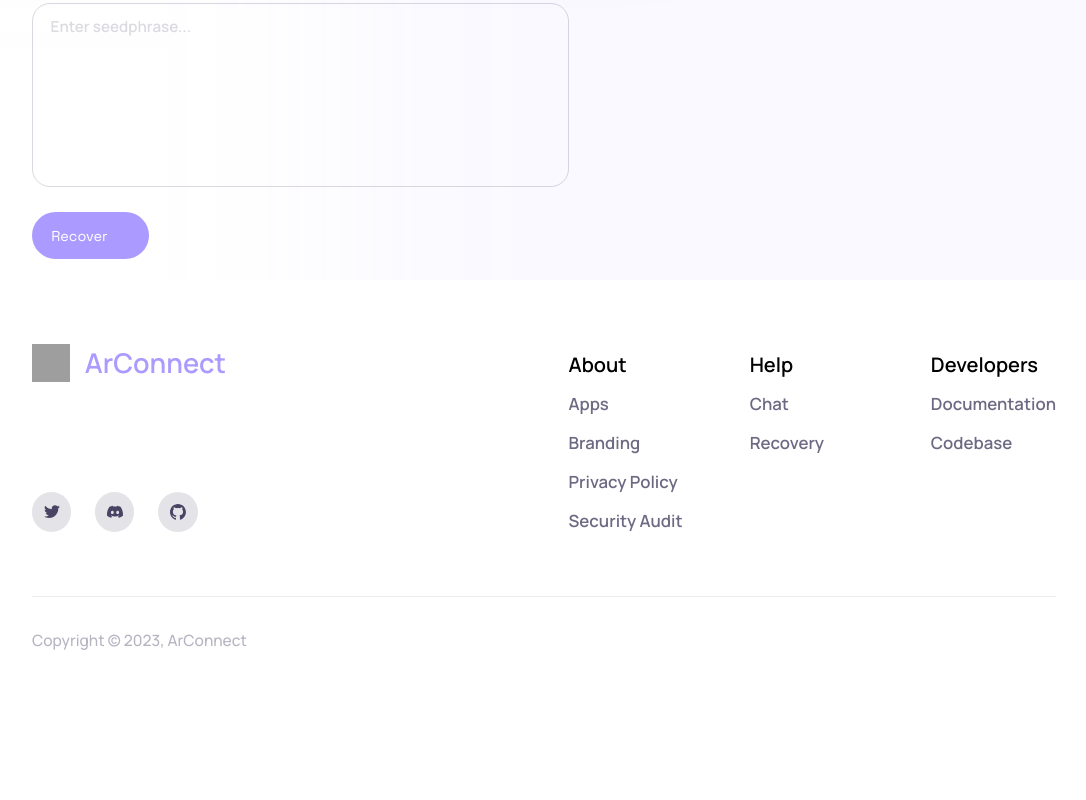
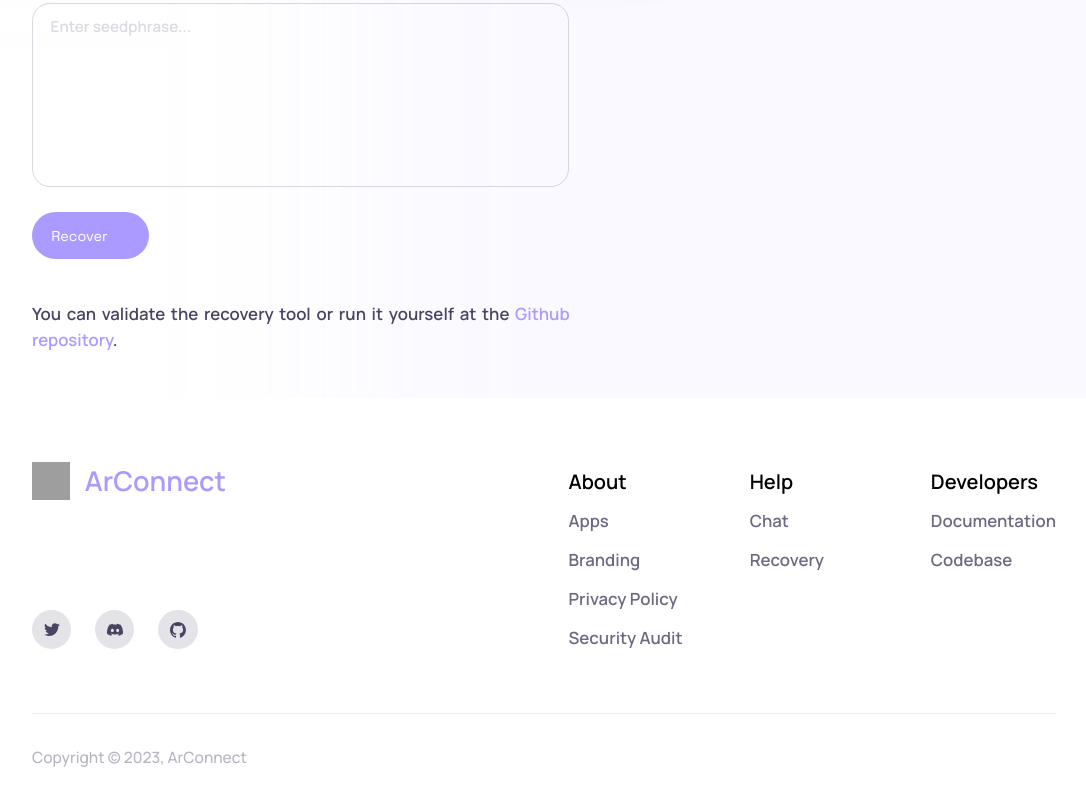
Before and after one commit to arconnectio/landing, a Next.js app: page /recover in a window 1280 px wide. Shown: the part 959-1759 px from the top of the page, without its empty margins (96-1182 px from the left). Before the commit the page ends 1642 px from the top, so only its background shows below. Built offline with nearby package versions, Linux system fonts and the light colour scheme; grey boxes are pictures that could not be loaded; some icons are missing.

Commit message:
chore: udpate recovery tool

```diff
--- a/src/pages/recover.tsx
+++ b/src/pages/recover.tsx
@@ -1,8 +1,14 @@
-import { Description, ParagraphTitle, Title } from "~/components/content/Text";
+import {
+  Description,
+  Paragraph,
+  ParagraphTitle,
+  Title
+} from "~/components/content/Text";
 import { getKeyFromMnemonic } from "arweave-mnemonic-keys";
 import Background from "~/components/landing/Background";
 import Section from "~/components/content/Section";
 import { WalletIcon } from "@iconicicons/react";
+import { downloadFile } from "~/utils/file";
 import Loading from "~/components/Loading";
 import { Manrope } from "next/font/google";
 import Button from "~/components/Button";
@@ -12,7 +18,6 @@
 import Head from "~/components/Head";
 import Nav from "~/components/Nav";
 import { useState } from "react";
-import { downloadFile } from "~/utils/file";
 
 const manrope = Manrope({ subsets: ["latin"] });
 
@@ -49,8 +54,8 @@
           <Spacer y={1} />
           <Description>
             Older versions of ArConnect didn't verify that the input 12 word
-            seedphrase did not include any extra line breaks. Unfortunately, some
-            applications (like Apple Notes), store text content such as
+            seedphrase did not include any extra line breaks. Unfortunately,
+            some applications (like Apple Notes), store text content such as
             seedphrases with an extra line break in the end. In older ArConnect
             versions, this could have led to loading a corrupted wallet with a
             different address. These wallets are still useable, but cannot be
@@ -91,10 +96,29 @@
             onChange={(e) => setMnemonic(e.target.value)}
           ></SeedArea>
           <Spacer y={1.25} />
-          <Button onClick={recover}>
-            Recover
-            {(loading && <Loading />) || <WalletIcon />}
-          </Button>
+          <ButtonWithText>
+            <Button onClick={recover}>
+              Recover
+              {(loading && <Loading />) || <WalletIcon />}
+            </Button>
+            {loading && (
+              <LoadingText>This might take a couple of seconds...</LoadingText>
+            )}
+          </ButtonWithText>
+        </Section>
+        <Section>
+          <Description>
+            You can validate the recovery tool or run it yourself at the{" "}
+            <a
+              href="https://github.com/arconnectio/landing/pull/5"
+              target="_blank"
+              rel="noopener noreferrer"
+            >
+              Github repository
+            </a>
+            .
+          </Description>
+          <Spacer y={1.5} />
         </Section>
         <Background />
       </Main>
@@ -140,3 +164,13 @@
     opacity: 0.7;
   }
 `;
+
+const ButtonWithText = styled.div`
+  display: flex;
+  align-items: center;
+  gap: 1rem;
+`;
+
+const LoadingText = styled(Paragraph)`
+  color: rgba(${(props) => props.theme.secondaryText}, 0.75);
+`;
```
